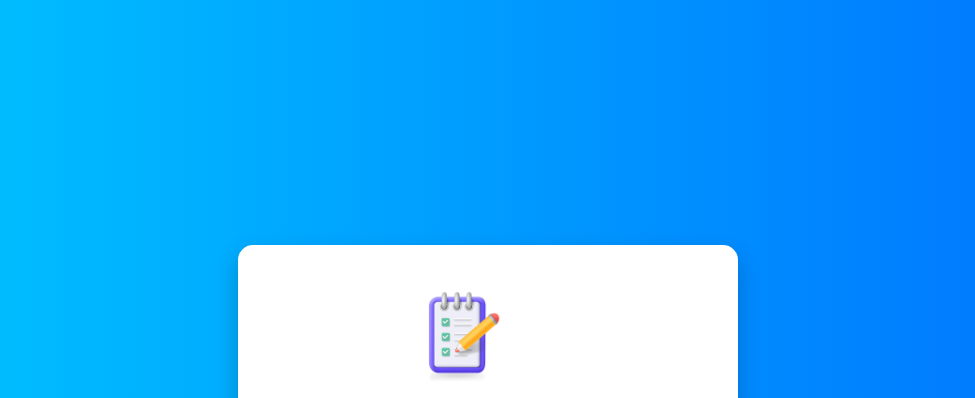
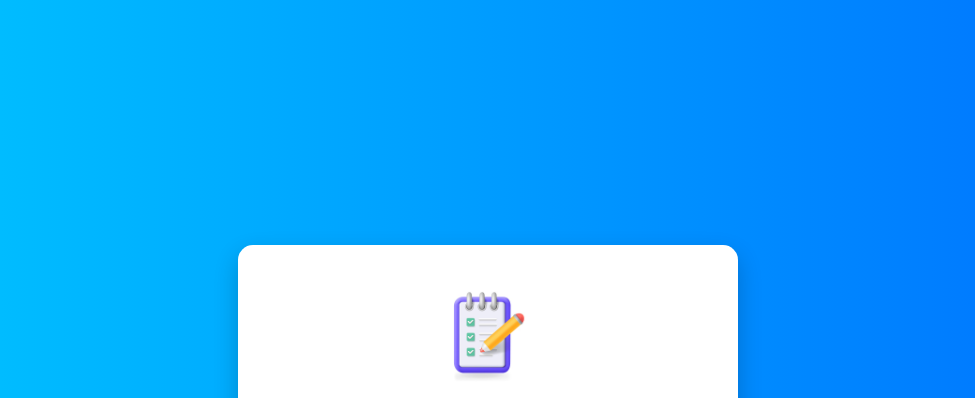
Before and after one commit to Immagit-Corporation/To-do-list, a plain HTML site: page index.html in a window 1280 px wide. Shown: the top 398 px of the page, without its empty margins (152-1127 px from the left). Drawn offline with Linux system fonts and the light colour scheme.

Commit message:
Update style.css

```diff
--- a/style.css
+++ b/style.css
@@ -16,7 +16,7 @@ body {
 .container img{
   width: 120px;
   height: 120px;
-  margin-left: 130px;
+  margin-left: 155px;
   object-fit: cover;
 }
 
```
